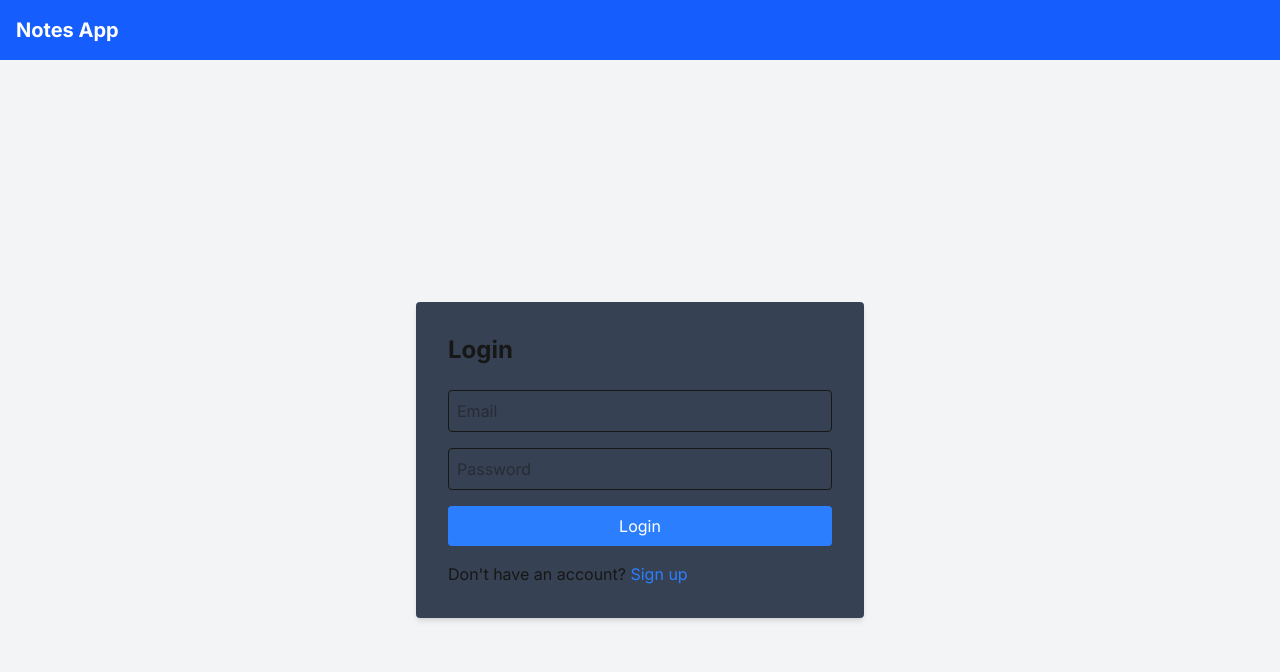
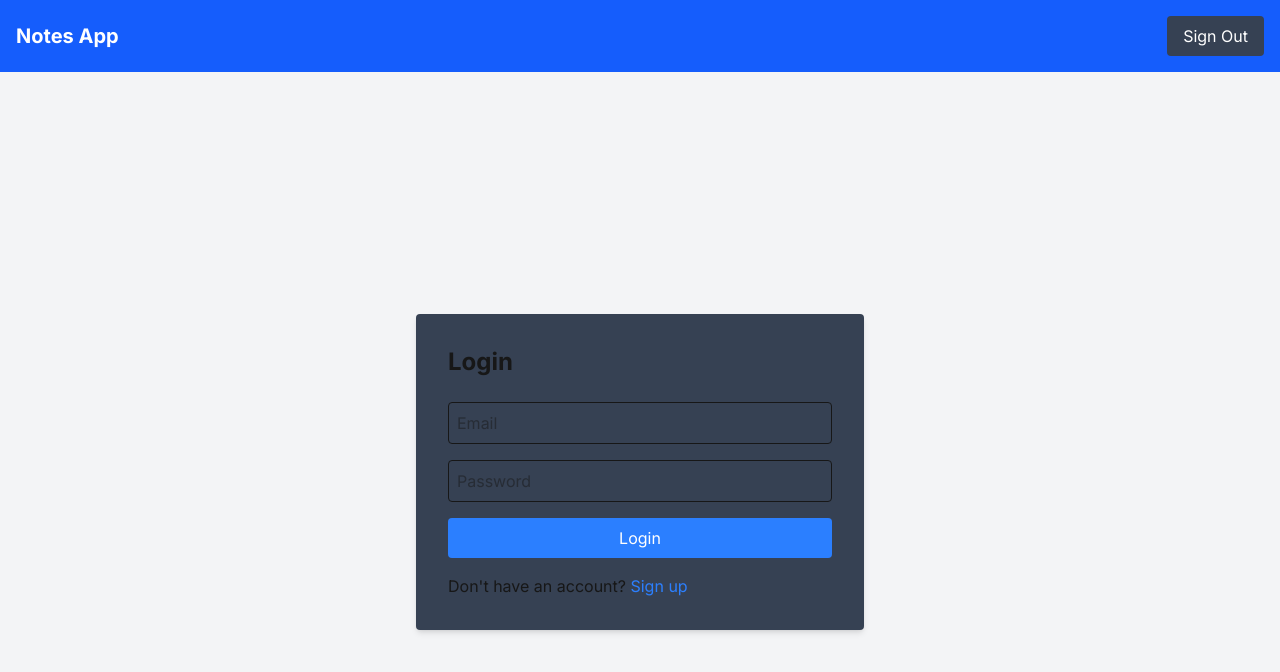
Before and after one commit to Kartikey-Tyagi/notes-app, a Next.js app in the folder frontend/: page /login in a window 1280 px wide. Shown: the top 672 px of the page. Built offline with nearby package versions, Linux system fonts and the light colour scheme; no server answers; sample sign-in values are in the browser's storage.

Commit message:
fixed signout issue

```diff
--- a/frontend/src/components/Header.tsx
+++ b/frontend/src/components/Header.tsx
@@ -14,13 +14,13 @@ export default function Header() {
 
   useEffect(() => {
     if (isMounted) {
-      const token = localStorage.getItem('access_token');
+      const token = localStorage.getItem('token');
       setIsLoggedIn(!!token);
     }
   }, [pathname, isMounted]);
 
   const handleSignout = () => {
-    localStorage.removeItem('access_token');
+    localStorage.removeItem('token');
     setIsLoggedIn(false);
     router.push('/login');
   };
```
